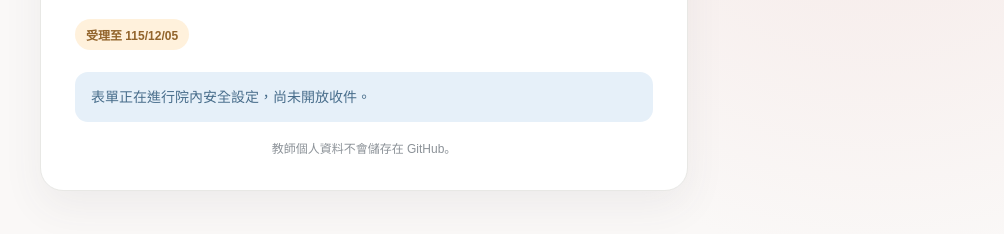
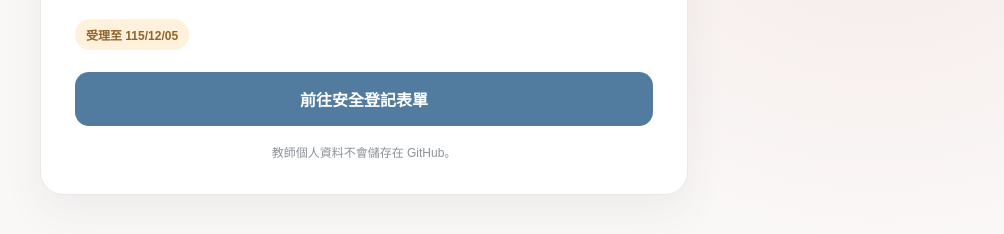
Before and after one commit to LinexEPA/nursing-course-booking, a plain HTML site: page credit-check.html in a window 1280 px wide. Shown: the part 266-500 px from the top of the page, without its empty margins (276-1280 px from the left). Drawn offline with Linux system fonts and the light colour scheme.

Commit message:
Activate credit recovery gateway without email or access code

```diff
--- a/credit-check.html
+++ b/credit-check.html
@@ -28,11 +28,11 @@
   </section>
 </main>
 <script>
-  // 僅填入「獨立的、已完成存取控制」之 Apps Script Web App /exec 連結。
+  // 獨立的 Apps Script Web App /exec 表單網址。
   // 絕不可改用原本的預約 Apps Script URL。
   const SECURE_CREDIT_FORM_URL = 'https://script.google.com/macros/s/AKfycbxyB3dYolmPYp5aE6E2jc-awyUPgdHKIhVG9JFTlNSkaVJRDnWJKSal0XjdolZKrlEB/exec';
-  // 護理長院內信箱名單完成並通過實測後才切換為 true。
-  const OPEN_FOR_REQUESTS = false;
+  // 本次採登記後人工核對簽到單或紙本評核表；不使用信箱或填寫碼。
+  const OPEN_FOR_REQUESTS = true;
   const expired = new Date() > new Date('2026-12-05T23:59:59+08:00');
   if (expired) {
     document.getElementById('openArea').style.display = 'none';
```
